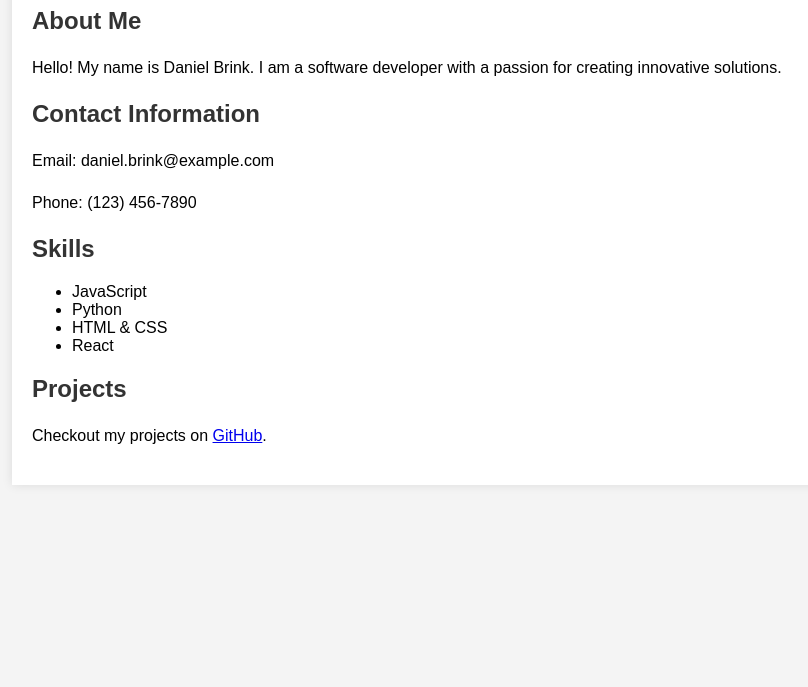
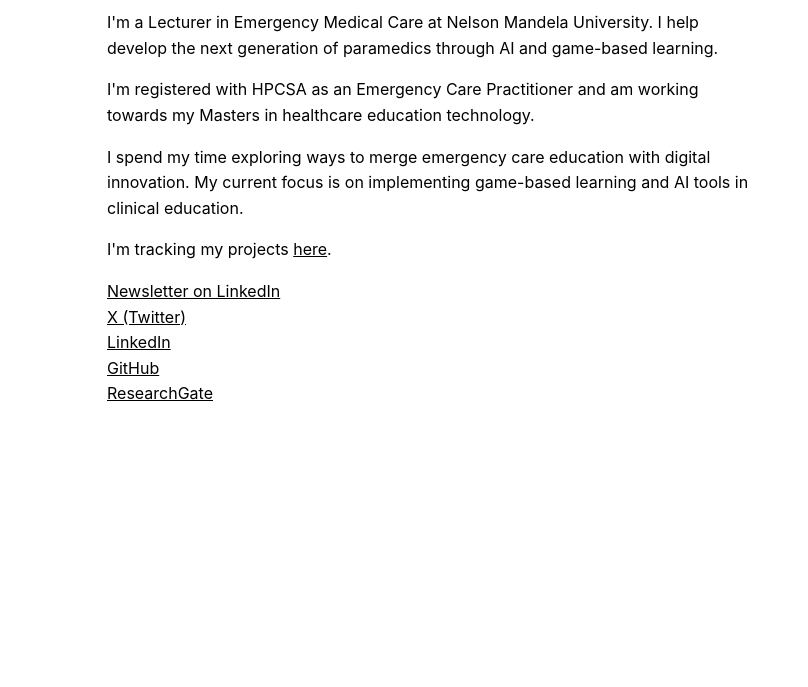
Before and after one commit to brinkdaniel/brinkdaniel.github.io, a plain HTML site: page personal-site.html in a window 1280 px wide. Shown: the part 113-800 px from the top of the page, without its empty margins (208-1016 px from the left). Drawn offline with Linux system fonts and the light colour scheme.

Commit message:
Update personal-site.html

```diff
--- a/personal-site.html
+++ b/personal-site.html
@@ -3,49 +3,49 @@
 <head>
     <meta charset="UTF-8">
     <meta name="viewport" content="width=device-width, initial-scale=1.0">
-    <title>Personal Info</title>
+    <title>Daniel Brink</title>
     <style>
         body {
-            font-family: Arial, sans-serif;
-            margin: 0;
-            padding: 20px;
-            background-color: #f4f4f4;
+            font-family: -apple-system, BlinkMacSystemFont, "Segoe UI", Roboto, Helvetica, Arial, sans-serif;
+            line-height: 1.6;
+            max-width: 650px;
+            margin: 40px auto;
+            padding: 0 20px;
+            color: #000;
+            background: #fff;
         }
-        .container {
-            max-width: 800px;
-            margin: 0 auto;
-            background: #fff;
-            padding: 20px;
-            box-shadow: 0 0 10px rgba(0, 0, 0, 0.1);
-        }
-        h1, h2 {
-            color: #333;
+        h1 {
+            font-size: 2em;
+            margin-bottom: 1em;
         }
         p {
-            line-height: 1.6;
+            margin-bottom: 1em;
+        }
+        a {
+            color: #000;
+            text-decoration: underline;
+        }
+        a:hover {
+            text-decoration: none;
         }
     </style>
 </head>
 <body>
-    <div class="container">
-        <h1>Daniel Brink</h1>
-        <h2>About Me</h2>
-        <p>Hello! My name is Daniel Brink. I am a software developer with a passion for creating innovative solutions.</p>
+    <h1>Daniel Brink</h1>
+    <p>I'm a Lecturer in Emergency Medical Care at Nelson Mandela University. I help develop the next generation of paramedics through AI and game-based learning.</p>
 
-        <h2>Contact Information</h2>
-        <p>Email: daniel.brink@example.com</p>
-        <p>Phone: (123) 456-7890</p>
+    <p>I'm registered with HPCSA as an Emergency Care Practitioner and am working towards my Masters in healthcare education technology.</p>
 
-        <h2>Skills</h2>
-        <ul>
-            <li>JavaScript</li>
-            <li>Python</li>
-            <li>HTML & CSS</li>
-            <li>React</li>
-        </ul>
+    <p>I spend my time exploring ways to merge emergency care education with digital innovation. My current focus is on implementing game-based learning and AI tools in clinical education.</p>
 
-        <h2>Projects</h2>
-        <p>Checkout my projects on <a href="https://github.com/brinkdaniel" target="_blank">GitHub</a>.</p>
-    </div>
+    <p>I'm tracking my projects <a href="#">here</a>.</p>
+
+    <p>
+        <a href="https://www.linkedin.com/build-relation/newsletter-follow?entityUrn=7216229306253922304">Newsletter on LinkedIn</a><br>
+        <a href="https://x.com/dnlbrnk">X (Twitter)</a><br>
+        <a href="https://www.linkedin.com/in/daniel-brink-8a3234b5/">LinkedIn</a><br>
+        <a href="https://brinkdaniel.github.io">GitHub</a><br>
+        <a href="https://www.researchgate.net/profile/Daniel-Brink">ResearchGate</a>
+    </p>
 </body>
 </html>
```
